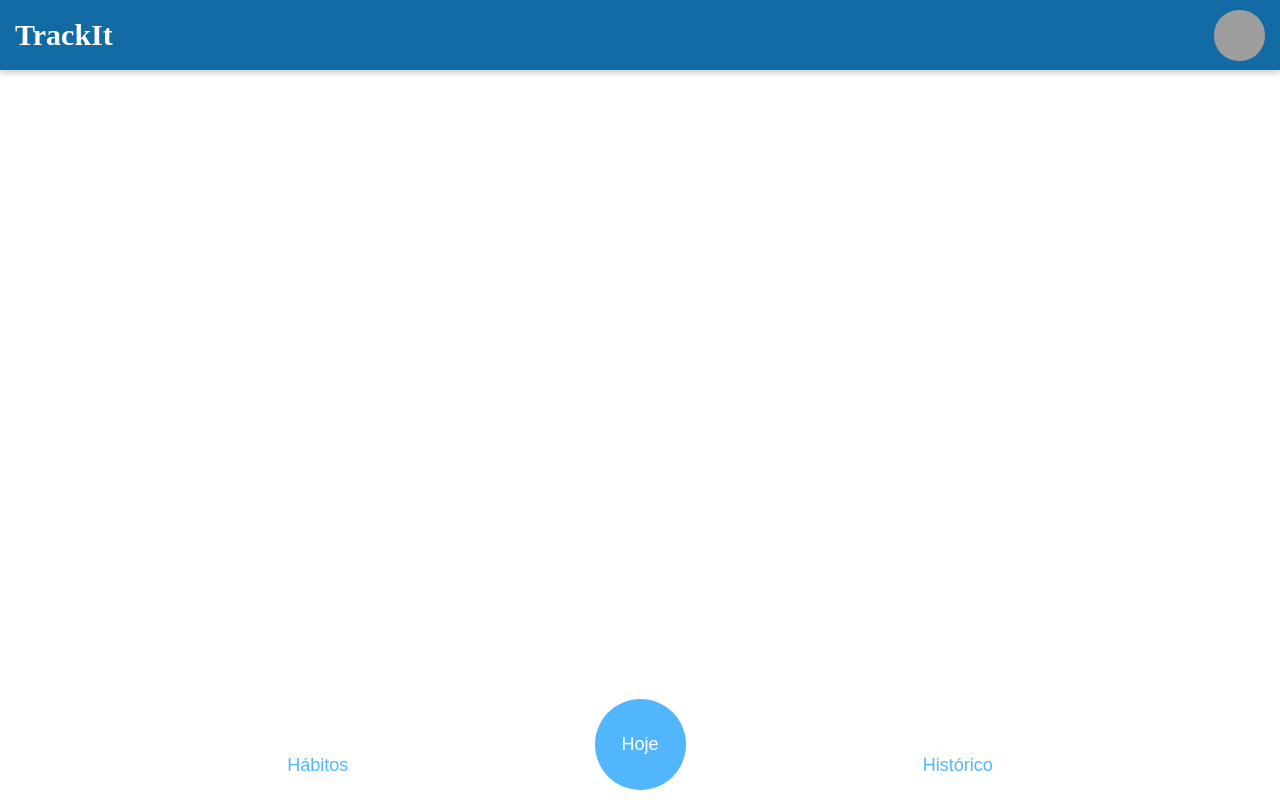
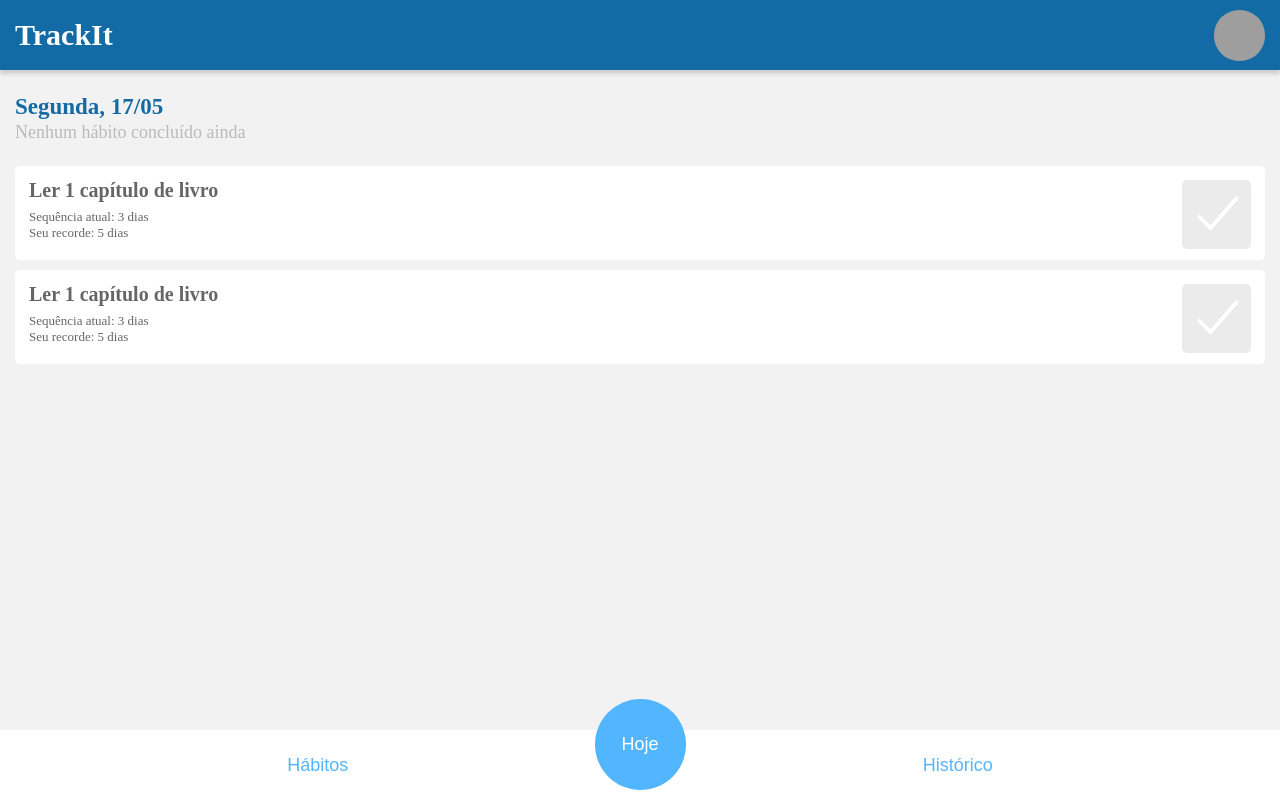
Before and after one commit to andeaquino/Projeto10-TrackIt, a JavaScript app: page /hoje in a window 1280 px wide. Built offline with nearby package versions, Linux system fonts and the light colour scheme; grey boxes are pictures that could not be loaded.

Commit message:
Today screen layout created

```diff
--- a/src/components/Habits/Habits.js
+++ b/src/components/Habits/Habits.js
@@ -1,5 +1,5 @@
-import TopBar from "../generics/TopBar";
-import Menu from "../generics/Menu";
+import TopBar from "../shared/TopBar";
+import Menu from "../shared/Menu";
 import styled from "styled-components";
 import CreateHabit from "./CreateHabit";
 import Habit from "./Habit";
--- /dev/null
+++ b/src/components/Today/Task.js
@@ -0,0 +1,49 @@
+import styled from "styled-components";
+
+export default function Task() {
+    return (
+        <Container>
+            <Information>
+                <h3>Ler 1 capítulo de livro</h3>
+                <p>Sequência atual: 3 dias</p>
+                <p>Seu recorde: 5 dias</p>
+            </Information>
+            <Checkbox><ion-icon name="checkmark"></ion-icon></Checkbox>
+        </Container>
+    );
+}
+
+const Container = styled.div`
+    width: calc(100% - 30px);
+    height: 94px;
+    border-radius: 5px;
+    background-color: #FFFFFF;
+    margin: 0 auto 10px;
+    padding: 14px;
+    display: flex;
+    justify-content: space-between;
+`;
+
+const Information = styled.div`
+    color: #666666;
+    h3 {
+        font-size: 20px;
+        padding-bottom: 10px;
+    }
+    p {
+        font-size: 13px;
+        padding-bottom: 3px;
+    }
+`;
+
+const Checkbox = styled.button`
+    width: 69px;
+    height: 69px;
+    border-radius: 5px;
+    background-color: #EBEBEB;
+
+    ion-icon {
+        color: #FFFFFF;
+        font-size: 60px;
+    }
+`;
--- a/src/components/Today/Today.js
+++ b/src/components/Today/Today.js
@@ -1,12 +1,45 @@
 import styled from "styled-components";
-import TopBar from "../generics/TopBar";
-import Menu from "../generics/Menu";
+import TopBar from "../shared/TopBar";
+import Menu from "../shared/Menu";
+import Task from "./Task";
 
 export default function Today() {
     return (
         <>
             <TopBar />
+            <Container>
+                <Header>
+                    <Title>Segunda, 17/05</Title>
+                    <Description>Nenhum hábito concluído ainda</Description>
+                </Header>
+                <Task />
+                <Task />
+            </Container>
             <Menu />
         </>
     );
 }
+
+const Container = styled.div`
+    width: 100%;
+    height: 100vh;
+    background-color: #F2F2F2;
+    padding: 70px 0;
+`;
+
+const Header = styled.header`
+    align-items: center;
+    justify-content: space-between;
+    padding: 25px 15px;
+`;
+
+const Title = styled.h2`
+    color: #126BA5;
+    font-size: 23px;
+`;
+
+const Description = styled.p`
+    color: #BABABA;
+    font-size: 18px;
+    padding-top: 5px;
+`;
```
Also changed, not shown: src/components/shared/Menu.js (renamed from src/components/generics/Menu.js), src/components/shared/TopBar.js (renamed from src/components/generics/TopBar.js).
